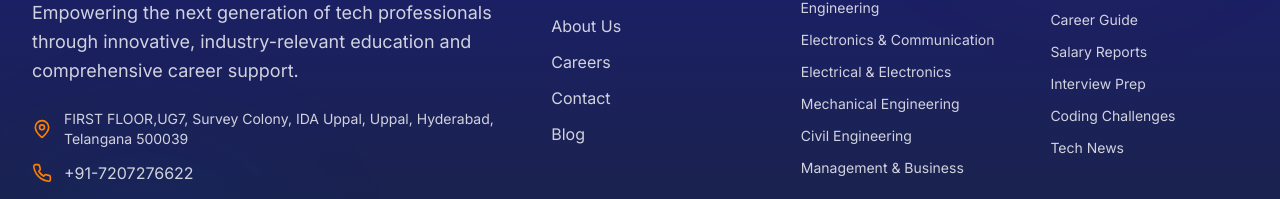
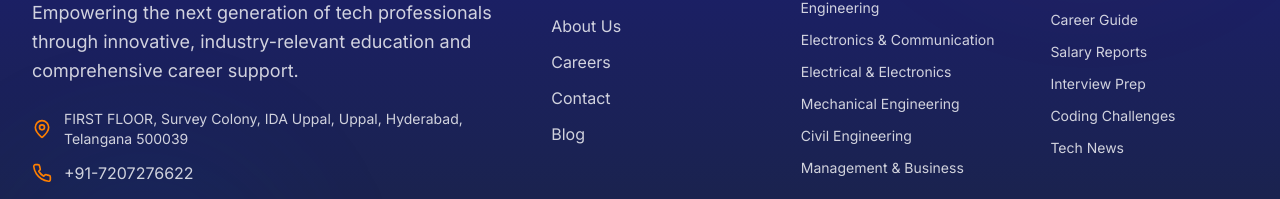
Before and after one commit to Sedawk-Dynamics/TechZnanie, a Next.js app: page / in a window 1280 px wide. Shown: the part 4539-4738 px from the top of the page. Built offline with nearby package versions, Linux system fonts and the light colour scheme.

Commit message:
Updated Sedawk Dynamics code with new changes

```diff
--- a/components/footer.tsx
+++ b/components/footer.tsx
@@ -104,7 +104,7 @@ export default function Footer() {
                 <div className="flex items-center space-x-3">
                   <MapPin className="w-5 h-5 text-tz-bright-orange flex-shrink-0" />
                   <span className="text-white/80 text-sm">
-                    FIRST FLOOR,UG7, Survey Colony, IDA Uppal, Uppal, Hyderabad, Telangana 500039
+                    FIRST FLOOR, Survey Colony, IDA Uppal, Uppal, Hyderabad, Telangana 500039
                   </span>
                 </div>
                 <div className="flex items-center space-x-3">
```
